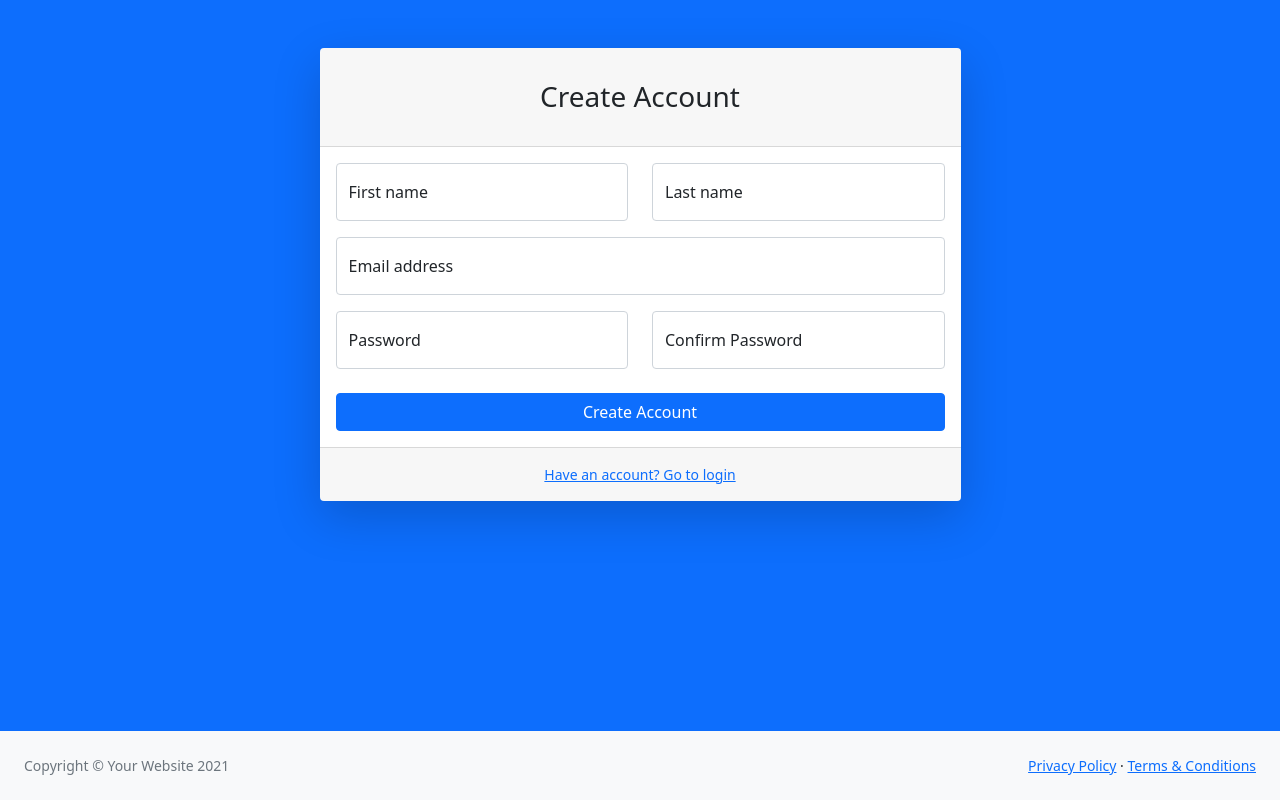
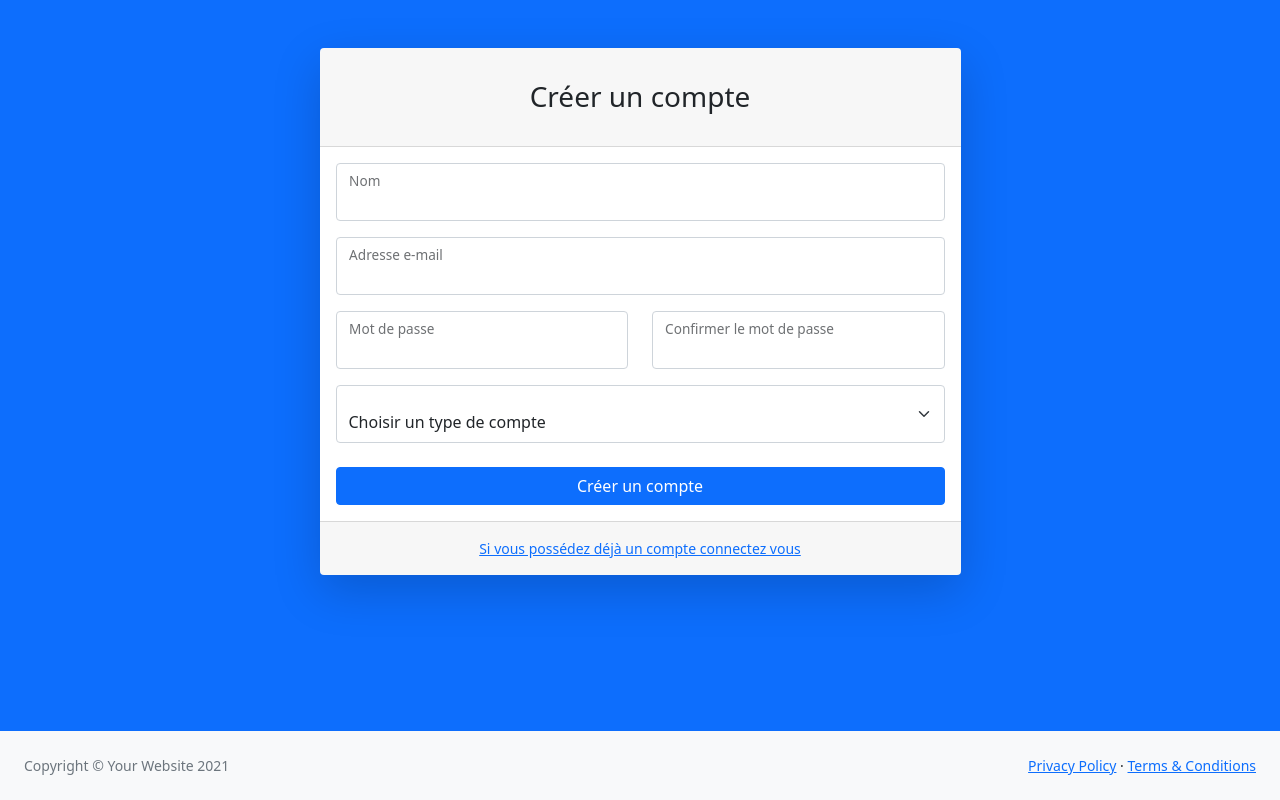
Before and after one commit to zineb-benaicha/mon_premier_blog, a PHP site: page /view/registerView.php in a window 1280 px wide. Run offline with PHP 8.4, Linux system fonts and the light colour scheme.

Commit message:
add list for type user in the register form

```diff
--- a/controller/FrontendController.class.php
+++ b/controller/FrontendController.class.php
@@ -58,6 +58,8 @@ class FrontendController
             $headers .= 'Delivered-to: ' . $destinataire . "\n"; // Destinataire
             $messageMail = "$firstName $lastName a laissé un message, pour le consulter aller sur le site";
 
+            mail($destinataire, $objet, $messageMail, $headers);
+
             //2-afficher message de succes au niveau du formulaire
             header('Location: view/contactView.php?recordMessage=succes');
         } else //Message non enregistré dans la BDD
--- a/view/registerView.php
+++ b/view/registerView.php
@@ -18,48 +18,52 @@
                         <div class="row justify-content-center">
                             <div class="col-lg-7">
                                 <div class="card shadow-lg border-0 rounded-lg mt-5">
-                                    <div class="card-header"><h3 class="text-center font-weight-light my-4">Create Account</h3></div>
+                                    <div class="card-header"><h3 class="text-center font-weight-light my-4">Créer un compte</h3></div>
                                     <div class="card-body">
                                         <form>
+
+
+                                            <div class="form-floating mb-3 ">
+                                                <input class="form-control" id="inputFirstName" type="text" />
+                                                <label for="inputFirstName">Nom</label>
+                                            </div>
+
+                                            <div class="form-floating mb-3">
+                                                <input class="form-control" id="inputEmail" type="email" />
+                                                <label for="inputEmail">Adresse e-mail</label>
+                                            </div>
+
                                             <div class="row mb-3">
                                                 <div class="col-md-6">
                                                     <div class="form-floating mb-3 mb-md-0">
-                                                        <input class="form-control" id="inputFirstName" type="text" placeholder="Enter your first name" />
-                                                        <label for="inputFirstName">First name</label>
-                                                    </div>
-                                                </div>
-                                                <div class="col-md-6">
-                                                    <div class="form-floating">
-                                                        <input class="form-control" id="inputLastName" type="text" placeholder="Enter your last name" />
-                                                        <label for="inputLastName">Last name</label>
-                                                    </div>
-                                                </div>
-                                            </div>
-                                            <div class="form-floating mb-3">
-                                                <input class="form-control" id="inputEmail" type="email" placeholder="name@example.com" />
-                                                <label for="inputEmail">Email address</label>
-                                            </div>
-                                            <div class="row mb-3">
-                                                <div class="col-md-6">
-                                                    <div class="form-floating mb-3 mb-md-0">
-                                                        <input class="form-control" id="inputPassword" type="password" placeholder="Create a password" />
-                                                        <label for="inputPassword">Password</label>
+                                                        <input class="form-control" id="inputPassword" type="password" />
+                                                        <label for="inputPassword">Mot de passe</label>
                                                     </div>
                                                 </div>
                                                 <div class="col-md-6">
                                                     <div class="form-floating mb-3 mb-md-0">
-                                                        <input class="form-control" id="inputPasswordConfirm" type="password" placeholder="Confirm password" />
-                                                        <label for="inputPasswordConfirm">Confirm Password</label>
+                                                        <input class="form-control" id="inputPasswordConfirm" type="password" />
+                                                        <label for="inputPasswordConfirm">Confirmer le mot de passe</label>
                                                     </div>
                                                 </div>
                                             </div>
+
+                                            <div class="form-floating mb-3 ">
+
+                                                <select class="form-select" aria-label="Default select example" id="accountType" name="accountType">
+                                                    <option selected>Choisir un type de compte</option>
+                                                    <option value="utilisateur">Utilisateur</option>
+                                                    <option value="administrateur">Administrateur</option>
+                                                </select>
+
+                                            </div>
                                             <div class="mt-4 mb-0">
-                                                <div class="d-grid"><a class="btn btn-primary btn-block" href="login.html">Create Account</a></div>
+                                                <div class="d-grid"><a class="btn btn-primary btn-block" href="loginView.php">Créer un compte</a></div>
                                             </div>
                                         </form>
                                     </div>
                                     <div class="card-footer text-center py-3">
-                                        <div class="small"><a href="login.html">Have an account? Go to login</a></div>
+                                        <div class="small"><a href="loginView.php">Si vous possédez déjà un compte connectez vous</a></div>
                                     </div>
                                 </div>
                             </div>
```
